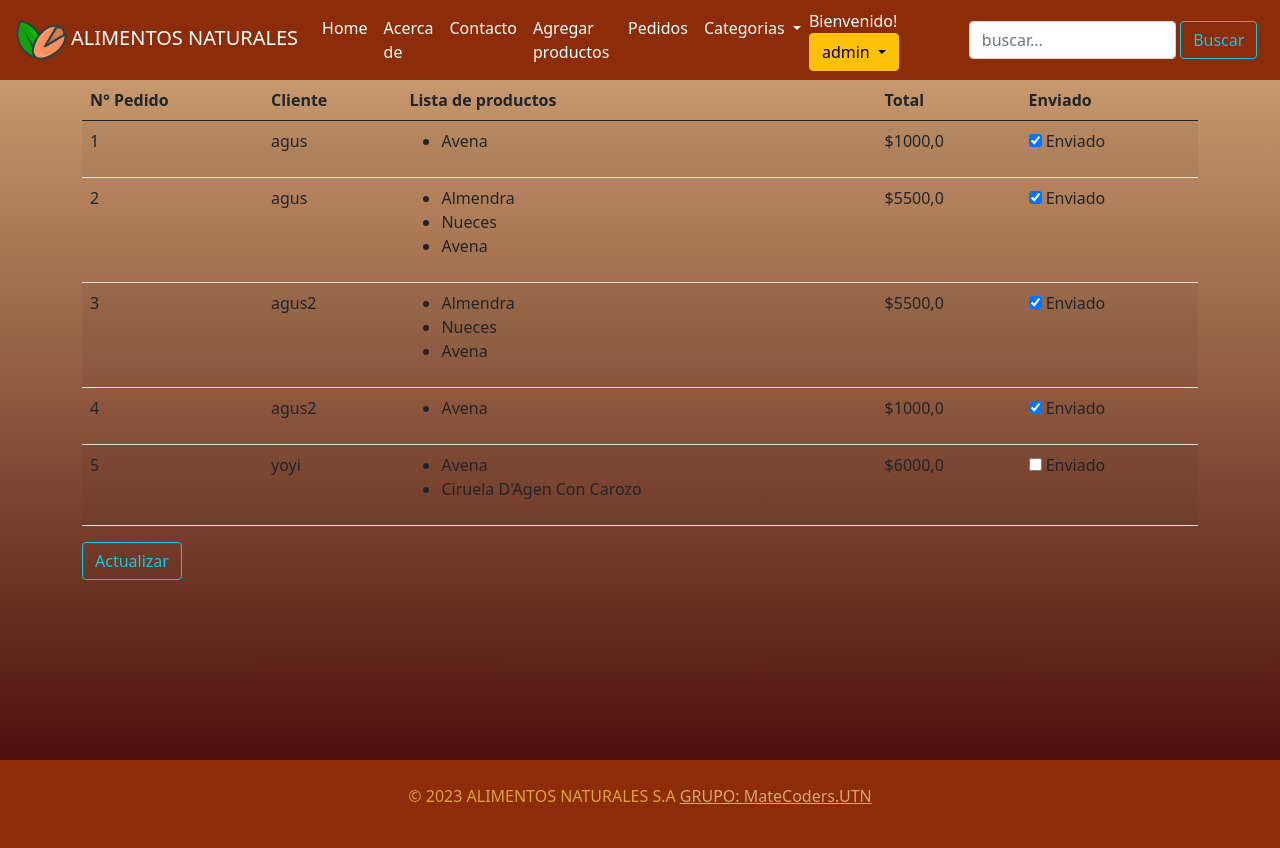
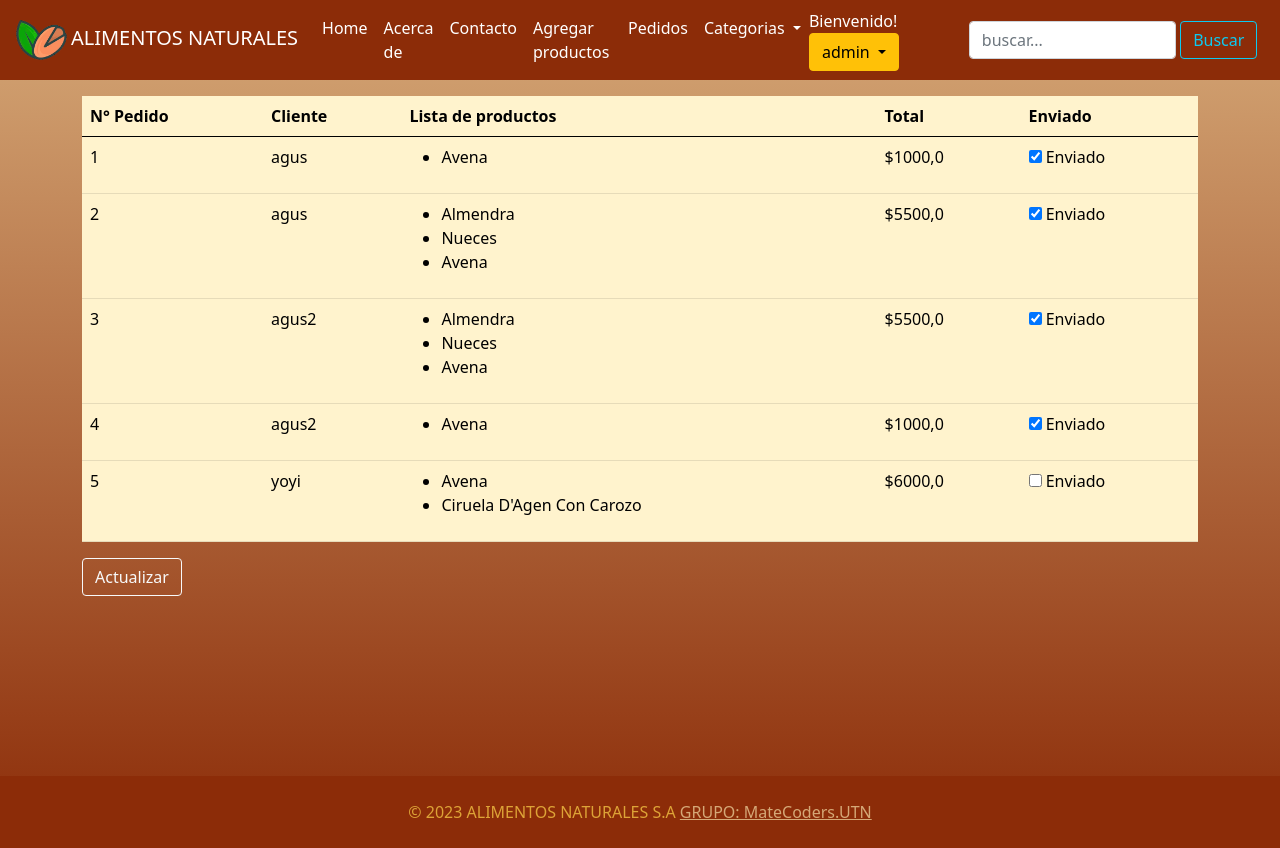
Before and after one commit to CodeSystem2022/E-Commerce-MateCoders, a Django app: page /pedidos/ in a window 1280 px wide. Before the commit the page ends 804 px from the top, so only its background shows below. Run offline with Django 4.2, Linux system fonts and the light colour scheme; a user stored in the database is signed in; data comes from the database, SQL or seed files in the repository; both versions use the stored data as it was after the commit.

Commit message:
cambios de imagenes  de productos y esteticos

```diff
--- a/ecommerceAlimentosNaturales/TIENDA/templates/tienda/layout.html
+++ b/ecommerceAlimentosNaturales/TIENDA/templates/tienda/layout.html
@@ -18,11 +18,7 @@
 
 
     <link rel="stylesheet" href="{% static 'css/styles.css' %}">
-    <style>
-        body {
-            background: linear-gradient(to bottom, #D5A877, #400101); /* Cambia este gradiente según tu preferencia */
-        }
-    </style>
+
 </head>
 
 <body>
--- a/ecommerceAlimentosNaturales/TIENDA/templates/tienda/pedidos.html
+++ b/ecommerceAlimentosNaturales/TIENDA/templates/tienda/pedidos.html
@@ -4,36 +4,36 @@
 
 <form action="{% url "tienda:pedidos" %}" method="post">
     {% csrf_token %}
-    <table class="table table-striped p-3">
+    <table class="table table-warning table-spriped mt-3 p-3">
         <thead>
-            <tr>
-                <th scope='col'>N° Pedido</th>
-                <th scope='col'>Cliente</th>
-                <th scope='col'>Lista de productos</th>
-                <th scope='col'>Total</th>
-                <th scope='col'>Enviado</th>
+            <tr class="table-warning">
+                <th class="table-warning" scope='col'>N° Pedido</th>
+                <th class="table-warning" scope='col'>Cliente</th>
+                <th class="table-warning" scope='col'>Lista de productos</th>
+                <th class="table-warning" scope='col'>Total</th>
+                <th class="table-warning" scope='col'>Enviado</th>
             </tr>
         </thead>
         <tbody>
             {% for pedido, productos in pedidos %}
-            <tr>
-                <td>
+            <tr class="table-warning">
+                <td class="table-warning">
                     {{ pedido.id }}
                 </td>
-                <td>
+                <td class="table-warning">
                     {{ pedido.usuario }}
                 </td>
-                <td>
+                <td class="table-warning">
                     <ul>
                         {% for producto in productos %}
                         <li>{{ producto.titulo }}</li>
                         {% endfor %}
                     </ul>
                 </td>
-                <td>
+                <td class="table-warning">
                     ${{ pedido.total }}
                 </td>
-                <td>
+                <td class="table-warning">
                     <input type="checkbox" name="{{ pedido.id }}" id="enviado" {% if pedido.enviado %}checked{% endif %}>
                     Enviado
                 </td>
@@ -43,6 +43,6 @@
 
     </table>
 
-    <button class="btn btn-outline-info" type="submit">Actualizar</button>
+    <button class="btn btn-outline-light" type="submit">Actualizar</button>
 </form>
 {% endblock content %}
--- a/ecommerceAlimentosNaturales/static/css/styles.css
+++ b/ecommerceAlimentosNaturales/static/css/styles.css
@@ -1,5 +1,5 @@
 body {
-    background: linear-gradient(to bottom, #D5A877, #400101); /* Colores del gradiente, puedes cambiarlos según tu preferencia */
+    background: linear-gradient(to bottom, #D5A877, #8C2C08); /* Colores del gradiente, puedes cambiarlos según tu preferencia */
     background-repeat: no-repeat;
     background-size: cover;
 }
```
Also changed, not shown: README.md, ecommerceAlimentosNaturales/db.sqlite3, ecommerceAlimentosNaturales/media/imagenes/almendra.png (added), ecommerceAlimentosNaturales/media/imagenes/almendras_L3v5piT.jpg (added), ecommerceAlimentosNaturales/static/favico/android-chrome-192x192.png, ecommerceAlimentosNaturales/static/favico/android-chrome-512x512.png, ecommerceAlimentosNaturales/static/favico/apple-touch-icon.png, ecommerceAlimentosNaturales/static/favico/favicon-16x16.png, ecommerceAlimentosNaturales/static/favico/favicon-32x32.png, ecommerceAlimentosNaturales/static/favico/favicon.ico.
